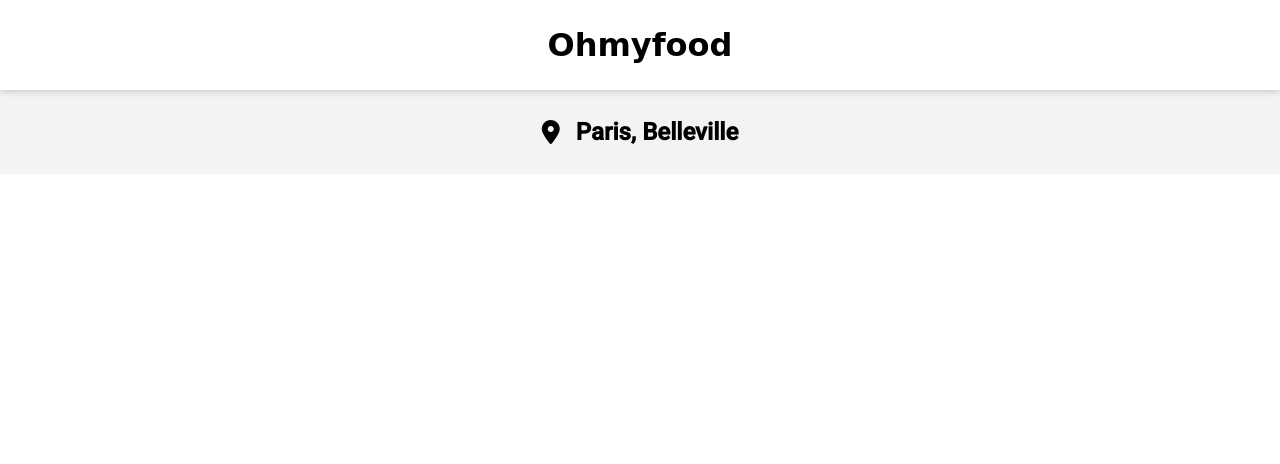
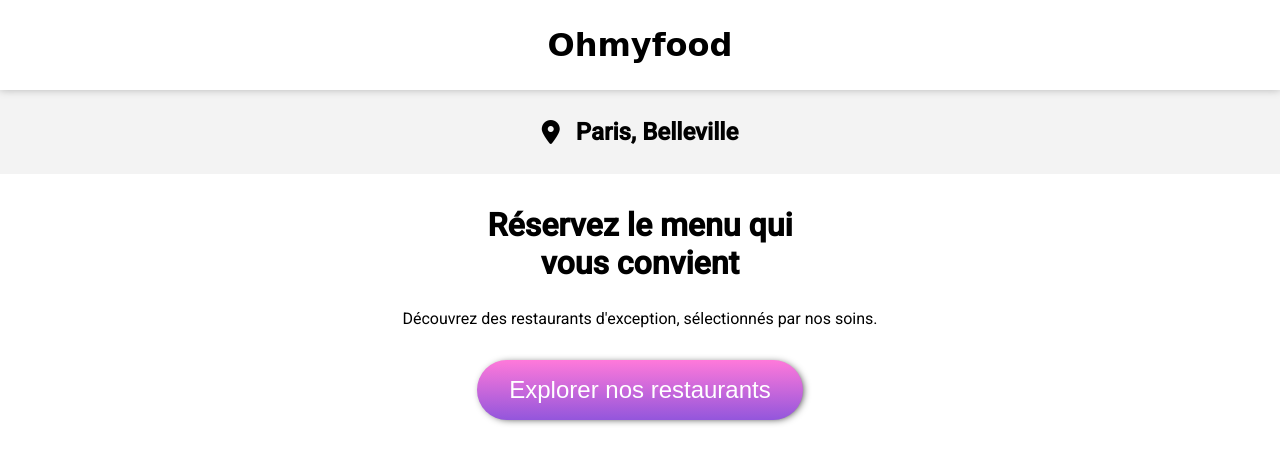
Before and after one commit to Deadsmocker/Ohmyfood, a plain HTML site: page index.html in a window 1280 px wide. Drawn offline with Linux system fonts and the light colour scheme; a web font is replaced by a local one.

Commit message:
explorer & gradient

```diff
--- a/index.html
+++ b/index.html
@@ -18,6 +18,14 @@
             <i class="fa-solid fa-location-dot"></i>
             <h2>Paris, Belleville</h2>
         </div>
+
+        <section class="explorer">
+            <h2>Réservez le menu qui <br>vous convient</h2>
+            <p>Découvrez des restaurants d'exception, sélectionnés par nos soins.</p>
+            <button>
+                Explorer nos restaurants
+            </button>
+        </section>
     </main>
 </body>
 </html>
--- a/public/style.css
+++ b/public/style.css
@@ -33,3 +33,34 @@
 main .city i {
     font-size: 1.5rem;
 }
+
+/* Explorer */
+
+.explorer {
+    text-align: center;
+}
+.explorer h2 {
+    margin-top: 2rem;
+    font-size: 2rem;
+}
+.explorer p {
+    font-size: 1rem;
+}
+
+.explorer button {
+    font-weight: 400;
+    font-size: 1.5rem;
+    padding: 1rem 2rem;
+    border: none;
+    border-radius: 2rem;
+    box-shadow: 2px 1px 8px -3px #000000;
+    background-image: linear-gradient(#FF79DA,#9356DC);
+    color: white;
+    transition: all 250ms;
+    margin-top: 1rem;
+}
+
+.explorer button:hover {
+    transform: scale(1.02);
+    opacity: 0.9;
+}
```
